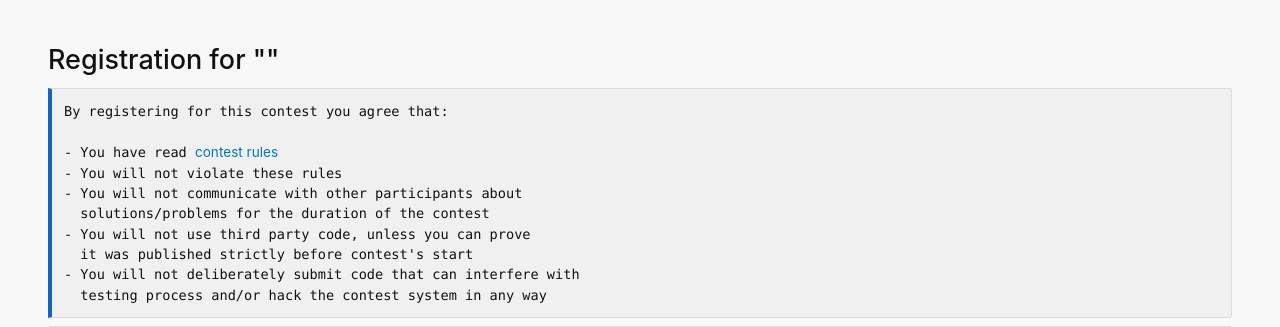
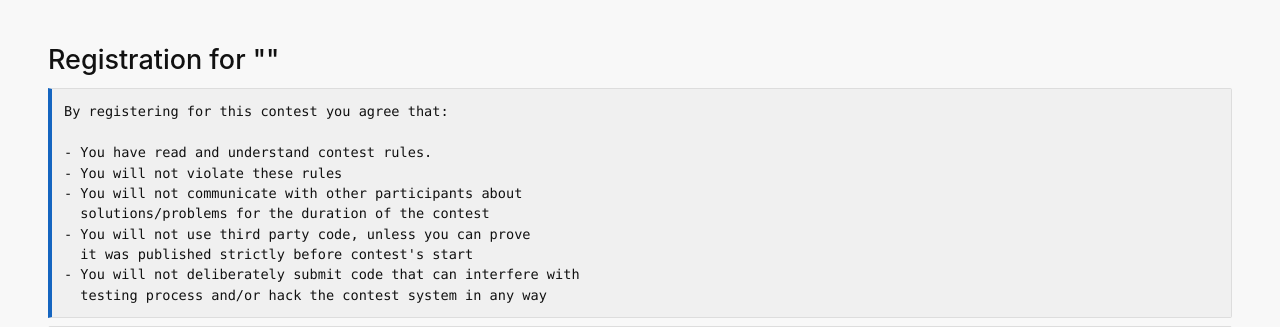
Before and after one commit to TsarN/codehighp, a Django app: template templates/compete/contest_registration.html in a window 1280 px wide. Shown: the part 56-383 px from the top of the page. Run offline with Django 3.2, Linux system fonts and the light colour scheme; the template is opened without the code that fills it: values that come from a table or form of the project are taken from there, others are empty; parts of the project's set-up code (start-up, migrations or seed data) failed here and were passed over; some libraries are stand-ins or nearby versions.

Commit message:
Fixed registration

```diff
--- a/compete/models.py
+++ b/compete/models.py
@@ -85,7 +85,7 @@ class Contest(models.Model):
             user_id=user_id, contest_id=self.id, status=ContestRegistration.REGISTERED).exists()
 
     def can_register(self, user_id):
-        if not self.registration_open or not self.can_access(user_id):
+        if not self.registration_open or not self.visible:
             return False
         return not ContestRegistration.objects.filter(
             user_id=user_id, contest_id=self.id).exists()
--- a/templates/compete/contest_registration.html
+++ b/templates/compete/contest_registration.html
@@ -7,7 +7,7 @@
 <pre>
 By registering for this contest you agree that:
 
-- You have read <a href="/help/rules">contest rules</a>
+- You have read and understand contest rules.
 - You will not violate these rules
 - You will not communicate with other participants about
   solutions/problems for the duration of the contest
```
